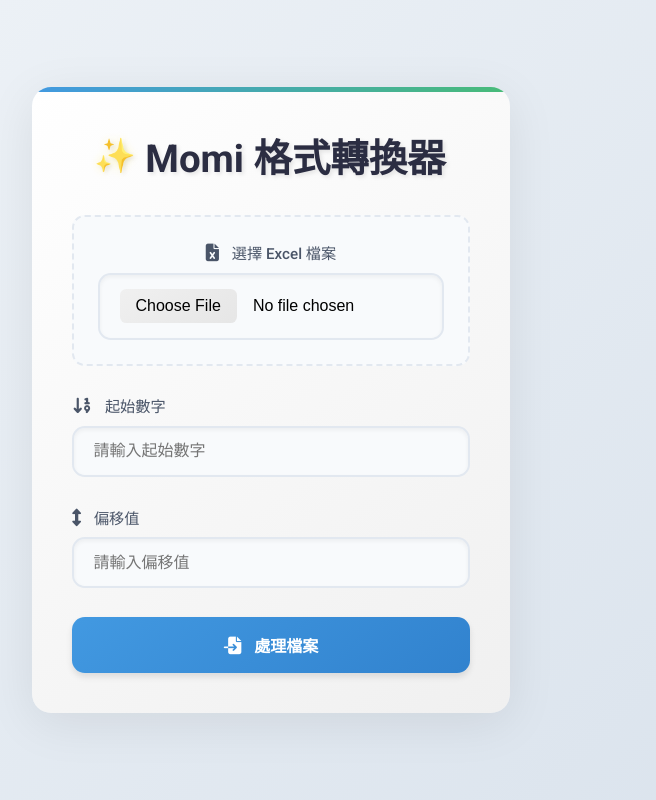
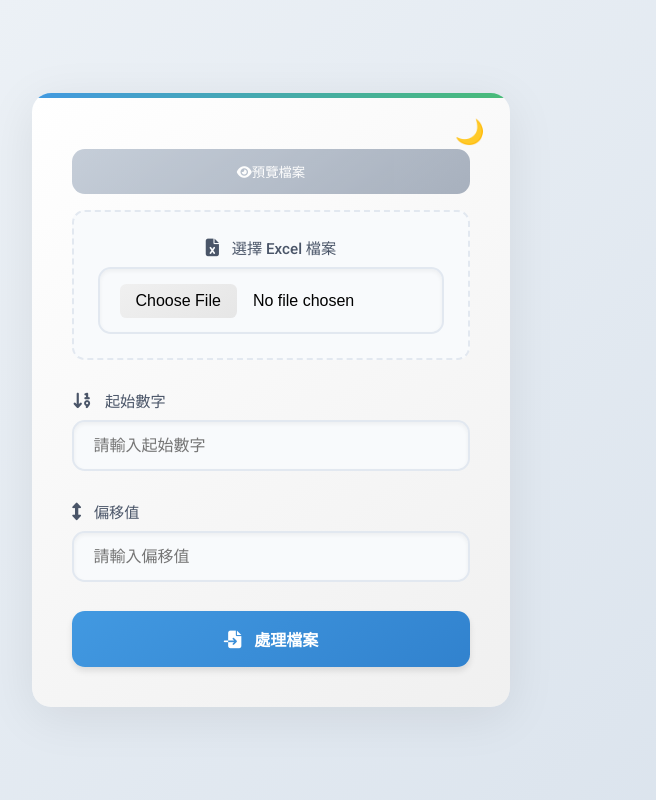
Before and after one commit to Gary-Chau/Findalways, a React (Create React App) app: page / in a window 1280 px wide. Shown: the whole page, without its empty margins (369-1025 px from the left). Built offline with nearby package versions, Linux system fonts and the light colour scheme.

Commit message:
Adding some new features

```diff
--- a/src/components/Momi.css
+++ b/src/components/Momi.css
@@ -343,3 +343,161 @@ input[type="file"]::file-selector-button:hover {
     padding: 1rem;
   }
 }
+
+/* Dark Mode Styles */
+.dark-mode {
+  background: #2d3748;
+  color: #e2e8f0;
+  box-shadow: 0 10px 50px rgba(255,255,255,0.1);
+}
+
+.dark-mode h1 {
+  color: #81e6d9;
+  text-shadow: 2px 2px 4px rgba(0,0,0,0.3);
+}
+
+.dark-mode .output {
+  background: #4a5568;
+  border-color: #718096;
+  color: #e2e8f0;
+}
+
+.dark-mode input,
+.dark-mode .drop-zone {
+  background: #2d3748;
+  border-color: #4a5568;
+  color: #e2e8f0;
+}
+
+.dark-mode input::file-selector-button {
+  background: #4a5568;
+  color: #e2e8f0;
+}
+
+/* Theme Toggle */
+.theme-toggle {
+  position: absolute;
+  top: 20px;
+  right: 20px;
+  font-size: 1.5rem;
+  cursor: pointer;
+  transition: transform 0.3s ease;
+  background: none;
+  border: none;
+  padding: 5px;
+}
+
+.theme-toggle:hover {
+  transform: rotate(360deg) scale(1.2);
+}
+
+/* Preview Modal */
+.preview-modal {
+  position: fixed;
+  top: 0;
+  left: 0;
+  width: 100%;
+  height: 100%;
+  background: rgba(0,0,0,0.5);
+  display: flex;
+  align-items: center;
+  justify-content: center;
+  z-index: 1000;
+}
+
+.preview-content {
+  background: white;
+  padding: 2rem;
+  border-radius: 1rem;
+  max-width: 90%;
+  max-height: 80vh;
+  overflow: auto;
+  position: relative;
+  box-shadow: 0 10px 30px rgba(0,0,0,0.2);
+}
+
+.preview-content table {
+  border-collapse: collapse;
+  margin: 1rem 0;
+  width: 100%;
+}
+
+.preview-content td {
+  padding: 0.5rem 1rem;
+  border: 1px solid #e2e8f0;
+  font-size: 0.9rem;
+}
+
+.close-preview {
+  position: absolute;
+  top: 10px;
+  right: 10px;
+  background: none;
+  border: none;
+  font-size: 1.2rem;
+  cursor: pointer;
+  color: #4a5568;
+  transition: color 0.2s ease;
+}
+
+.close-preview:hover {
+  color: #e53e3e;
+}
+
+/* Preview Button */
+.preview-btn {
+  width: 100%;
+  padding: 0.8rem;
+  background: linear-gradient(145deg, #a0aec0, #718096);
+  color: white;
+  border: none;
+  border-radius: 0.8rem;
+  margin: 1rem 0;
+  cursor: pointer;
+  transition: all 0.3s ease;
+}
+
+.preview-btn:hover:not(:disabled) {
+  background: linear-gradient(145deg, #718096, #4a5568);
+  transform: translateY(-2px);
+}
+
+.preview-btn:disabled {
+  opacity: 0.6;
+  cursor: not-allowed;
+}
+
+/* Celebration Effects */
+.success-message .fa-party-horn {
+  animation: bounce 0.5s ease infinite;
+}
+
+.celebrate-emoji {
+  display: inline-block;
+  margin-left: 0.5rem;
+  animation: float 3s ease-in-out infinite;
+}
+
+@keyframes bounce {
+  0%, 100% { transform: translateY(0); }
+  50% { transform: translateY(-5px); }
+}
+
+@keyframes float {
+  0% { transform: translateY(0px); }
+  50% { transform: translateY(-10px); }
+  100% { transform: translateY(0px); }
+}
+
+/* Responsive Adjustments */
+@media (max-width: 640px) {
+  .preview-content {
+    padding: 1rem;
+    max-width: 95%;
+  }
+
+  .theme-toggle {
+    top: 15px;
+    right: 15px;
+  }
+}
--- a/src/components/Momi.jsx
+++ b/src/components/Momi.jsx
@@ -1,6 +1,7 @@
 import React, { useState, useRef, useEffect } from 'react';
 import * as XLSX from 'xlsx';
 import './Momi.css';
+import confetti from 'canvas-confetti';
 
 const Momi = () => {
   const [formattedData, setFormattedData] = useState([]);
@@ -13,6 +14,9 @@ const Momi = () => {
   const [progress, setProgress] = useState(0);
   const fileInputRef = useRef(null);
   const outputRef = useRef(null);
+  const [darkMode, setDarkMode] = useState(false);
+  const [showPreview, setShowPreview] = useState(false);
+  const [previewData, setPreviewData] = useState([]);
 
   useEffect(() => {
     if (loading) {
@@ -112,6 +116,7 @@ const Momi = () => {
 
       setFormattedData(newFormattedData);
       setSuccessMessage('處理完成！您現在可以下載檔案。');
+      runFireworks();
 
       // Scroll to output
       if (outputRef.current) {
@@ -145,6 +150,8 @@ const Momi = () => {
     // Show success animation
     setSuccessMessage('檔案已成功下載！');
     setTimeout(() => setSuccessMessage(''), 3000);
+
+    runFireworks();
   };
 
   const handleCopyToClipboard = async () => {
@@ -158,9 +165,78 @@ const Momi = () => {
     }
   };
 
+  const handlePreview = async () => {
+    if (!fileInputRef.current.files.length) return;
+    const file = fileInputRef.current.files[0];
+    const data = await readFile(file);
+    const workbook = XLSX.read(data, { type: 'array' });
+    const sheetName = workbook.SheetNames[0];
+    const worksheet = workbook.Sheets[sheetName];
+    const jsonData = XLSX.utils.sheet_to_json(worksheet, { header: 1 });
+    setPreviewData(jsonData.slice(0, 5));
+    setShowPreview(true);
+  };
+
+  const runFireworks = () => {
+    const count = 200;
+    const defaults = {
+      origin: { y: 0.7 },
+      colors: ['#4299e1', '#48bb78', '#f6e05e', '#f56565'],
+      particleCount: 50,
+      spread: 100
+    };
+
+    confetti({ ...defaults, angle: 60 });
+    confetti({ ...defaults, angle: 120 });
+
+    for (let i = 0; i < count; i++) {
+      confetti({
+        ...defaults,
+        particleCount: 1,
+        startVelocity: 0,
+        gravity: 0.3 - (Math.random() * 0.1),
+        ticks: 200 + (Math.random() * 50)
+      });
+    }
+  };
+
   return (
-    <div className="container">
-      <h1>Momi 格式轉換器</h1>
+    <div className={`container ${darkMode ? 'dark-mode' : ''}`}>
+      <div className="theme-toggle" onClick={() => setDarkMode(!darkMode)}>
+        {darkMode ? '🌞' : '🌙'}
+      </div>
+
+      {showPreview && (
+        <div className="preview-modal">
+          <div className="preview-content">
+            <h3>檔案預覽 <i className="fas fa-table"></i></h3>
+            <table>
+              <tbody>
+                {previewData.map((row, i) => (
+                  <tr key={i}>
+                    {row.map((cell, j) => <td key={j}>{cell}</td>)}
+                  </tr>
+                ))}
+              </tbody>
+            </table>
+            <button
+              className="close-preview"
+              onClick={() => setShowPreview(false)}
+            >
+              <i className="fas fa-times"></i>
+            </button>
+          </div>
+        </div>
+      )}
+
+      <button
+        className="preview-btn"
+        onClick={handlePreview}
+        disabled={!fileInputRef.current?.files?.length}
+      >
+        <i className="fas fa-eye"></i>
+        預覽檔案
+      </button>
 
       <div
         className={`drop-zone ${dragActive ? 'active' : ''}`}
@@ -253,8 +329,9 @@ const Momi = () => {
 
       {successMessage && (
         <div className="success-message">
-          <i className="fas fa-check-circle"></i>
+          <i className="fas fa-party-horn"></i>
           {successMessage}
+          <span className="celebrate-emoji">🎉</span>
         </div>
       )}
 
```
Also changed, not shown: package.json (+5 -4 lines), 1 other file (tests, documents, lock files or other folders).
